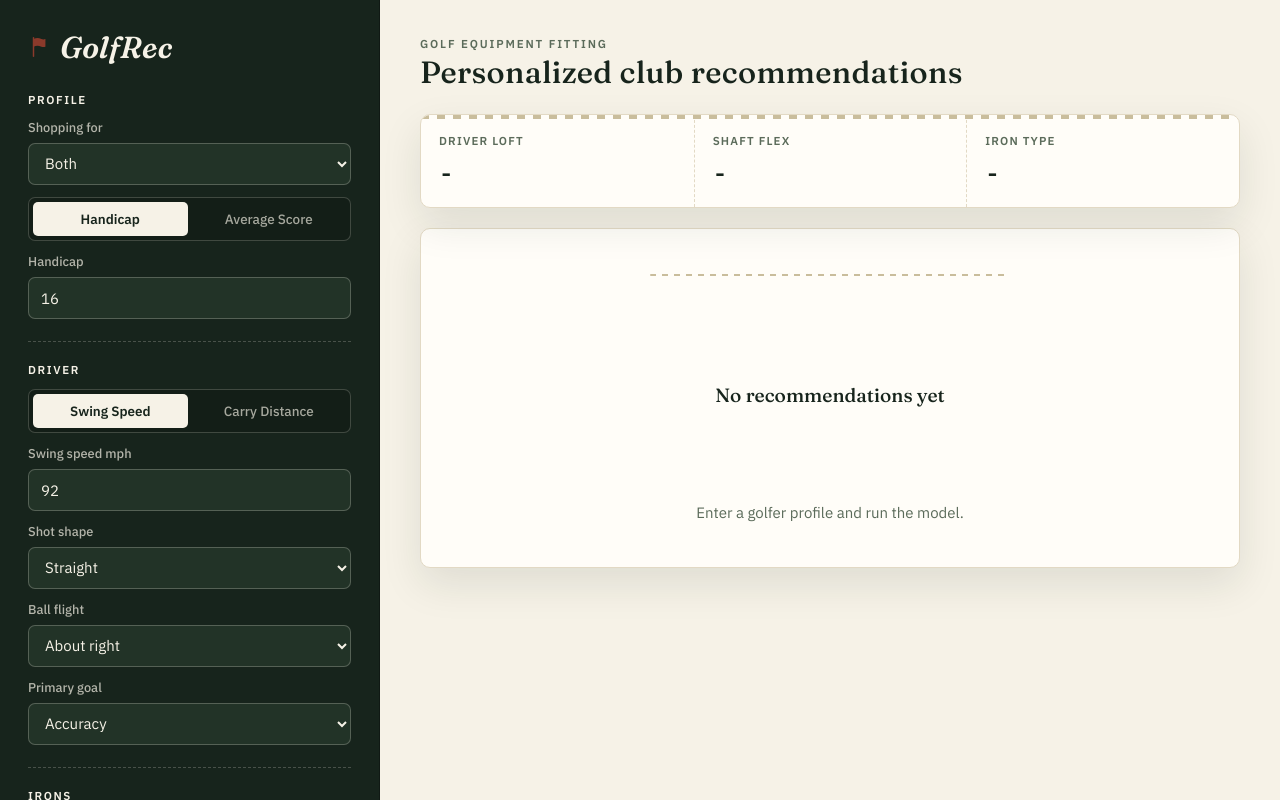
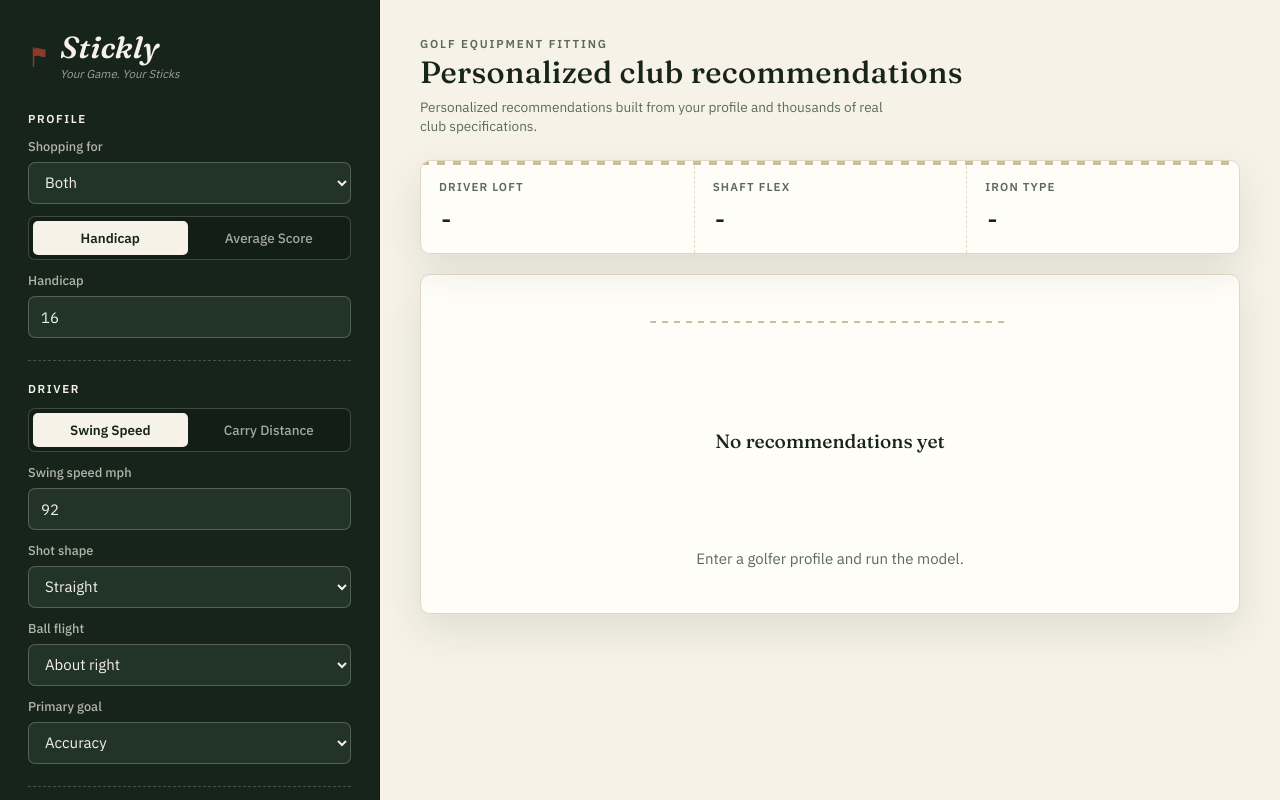
Before and after one commit to vincent-bui-se/GolfRec, a Flask app: page / in a window 1280 px wide. Run offline with Flask 3, Linux system fonts and the light colour scheme.

Commit message:
Rebrand to Stickly
Renames the app from GolfRec to Stickly throughout the UI: page title,
sidebar wordmark plus a new tagline ("Your Game. Your Sticks"), the
submit button ("Find My Sticks"), and a visible label on the per-club
match badge ("Stickly Score" - it previously had no text label at all).

Also redesigns the per-club reason list: full sentences were crammed
into rounded pill/chip badges, which read poorly once a reason ran
longer than a couple of words. Switched to a plain bulleted list, and
added a subtitle under the page header explaining the recommendations
are personalized from the golfer's profile plus the equipment
database.

Co-Authored-By: Claude Sonnet 5 <noreply@anthropic.com>

```diff
--- a/static/app.js
+++ b/static/app.js
@@ -186,7 +186,10 @@ function renderClubList(listElement, countElement, clubs, budget, condition) {
               <span class="club-meta">${escapeHtml(meta)}</span>
             </div>
           </div>
-          <div class="score-badge ${scoreBand(club.score)}">${club.score}%</div>
+          <div class="score-block">
+            <span class="score-label">Stickly Score</span>
+            <div class="score-badge ${scoreBand(club.score)}">${club.score}%</div>
+          </div>
           <ul class="reason-list">${reasons}</ul>
         </article>
       `;
--- a/static/styles.css
+++ b/static/styles.css
@@ -95,6 +95,13 @@ select {
   font-size: 1.9rem;
   line-height: 1;
   letter-spacing: 0.01em;
+}
+
+.brand-tagline {
+  margin: 4px 0 0;
+  color: rgba(246, 242, 231, 0.6);
+  font-size: 0.72rem;
+  font-style: italic;
 }
 
 .eyebrow,
@@ -271,6 +278,14 @@ select {
   font-weight: 600;
   letter-spacing: 0.16em;
   text-transform: uppercase;
+}
+
+.page-subtitle {
+  margin: 8px 0 0;
+  max-width: 480px;
+  color: var(--moss);
+  font-size: 0.85rem;
+  line-height: 1.4;
 }
 
 /* Spec grid rendered as a single fitting-sheet ticket, torn along the top */
--- a/templates/index.html
+++ b/templates/index.html
@@ -3,7 +3,7 @@
   <head>
     <meta charset="utf-8">
     <meta name="viewport" content="width=device-width, initial-scale=1">
-    <title>GolfRec</title>
+    <title>Stickly</title>
     <link rel="preconnect" href="https://fonts.googleapis.com">
     <link rel="preconnect" href="https://fonts.gstatic.com" crossorigin>
     <link href="https://fonts.googleapis.com/css2?family=Fraunces:ital,wght@0,500;0,600;1,500;1,600&family=IBM+Plex+Sans:wght@400;500;600;700&family=IBM+Plex+Mono:wght@400;500;600&display=swap" rel="stylesheet">
@@ -18,7 +18,8 @@
             <path d="M6 3.2c3.2-1.4 5.4-1.4 8.6 0 1.6.7 2.8.7 4.4 0v8.4c-1.6.7-2.8.7-4.4 0-3.2-1.4-5.4-1.4-8.6 0V3.2z" fill="currentColor"/>
           </svg>
           <div>
-            <h1>GolfRec</h1>
+            <h1>Stickly</h1>
+            <p class="brand-tagline">Your Game. Your Sticks</p>
           </div>
         </div>
 
@@ -165,7 +166,7 @@
           </section>
 
           <button class="primary-action" type="submit">
-            <span>Recommend Clubs</span>
+            <span>Find My Sticks</span>
             <span aria-hidden="true">&gt;</span>
           </button>
         </form>
@@ -176,6 +177,7 @@
           <div>
             <p class="eyebrow">Golf equipment fitting</p>
             <h2>Personalized club recommendations</h2>
+            <p class="page-subtitle">Personalized recommendations built from your profile and thousands of real club specifications.</p>
           </div>
         </header>
 
```
Also changed, not shown: other parts of static/styles.css (+37 -10 lines).
